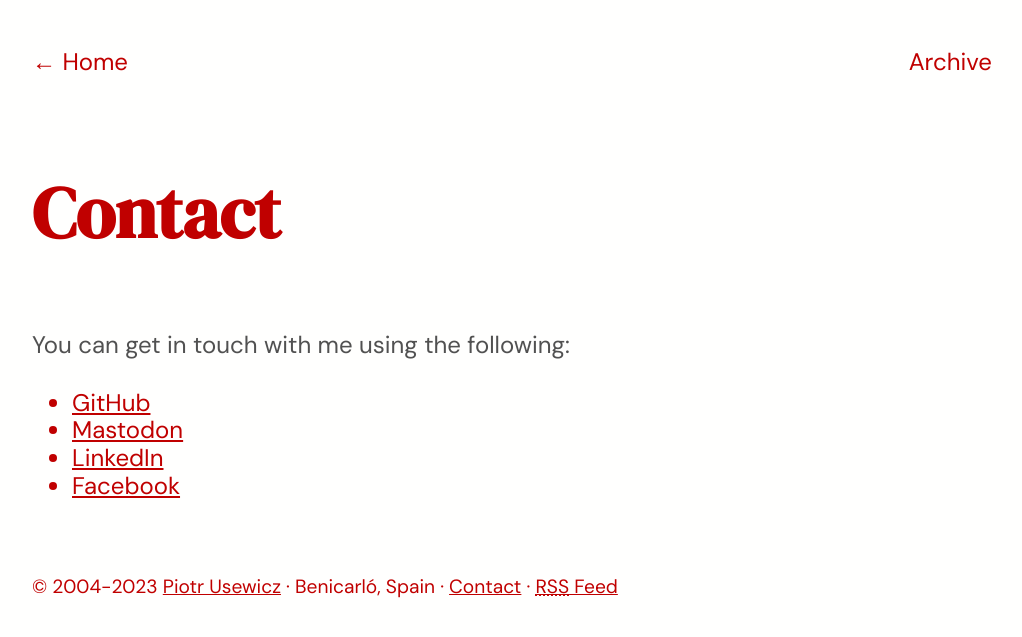
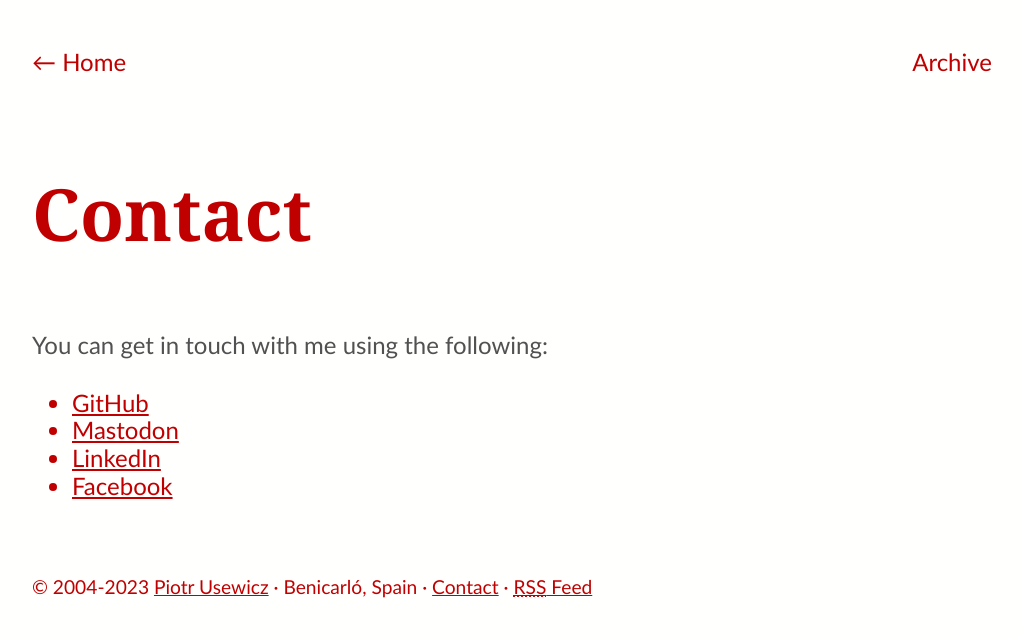
Before and after one commit to pusewicz/layer22.com, a Jekyll site: the page built from _pages/contact.markdown, in a window 1280 px wide. Shown: the top 637 px of the page, without its empty margins (16-1038 px from the left). Built offline with Jekyll 4.4.1, drawn with Linux system fonts in a browser that asks for light colours; comment, search, counter and statistics services are not loaded.

Commit message:
Fast, local fonts

```diff
--- a/assets/css/main.scss
+++ b/assets/css/main.scss
@@ -5,15 +5,14 @@ sitemap: false
 @charset "utf-8";
 
 @import url("https://cdnjs.cloudflare.com/ajax/libs/normalize/8.0.1/normalize.css");
-@import url("https://fonts.googleapis.com/css2?family=DM+Mono&family=DM+Sans&family=DM+Serif+Display&display=swap");
 
 :root {
   --accent-color: #c00000;
   --bg-color: #fffffe;
   --alt-color: #626988;
-  --font-mono: "DM Mono", monospace;
-  --font-sans: "DM Sans", sans-serif;
-  --font-serif: "DM Serif Display", serif;
+  --font-mono: ui-monospace, 'Cascadia Code', 'Source Code Pro', Menlo, Consolas, 'DejaVu Sans Mono', monospace;
+  --font-sans: Seravek, 'Gill Sans Nova', Ubuntu, Calibri, 'DejaVu Sans', source-sans-pro, sans-serif;
+  --font-serif: Charter, 'Bitstream Charter', 'Sitka Text', Cambria, serif;
 }
 
 body {
```
